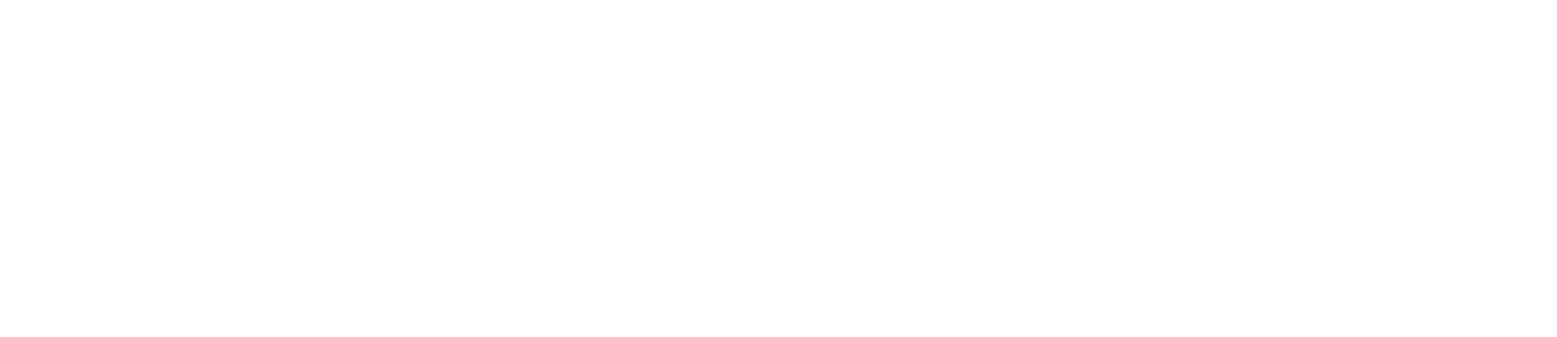
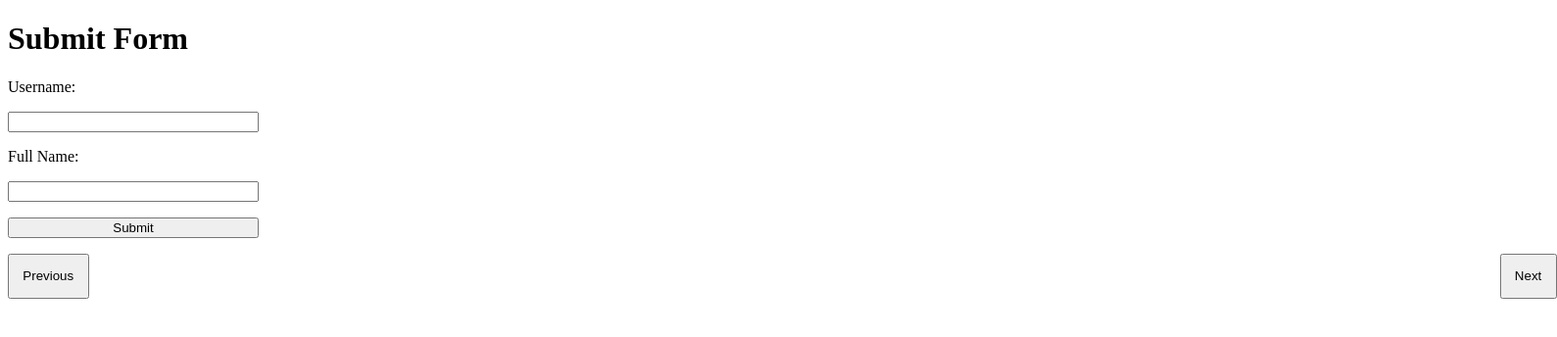
Before and after one commit to Jasmine-Abucejo/React-Practices, a React (Vite) app: page /submitform in a window 1280 px wide. Before the commit this address had no page. Shown: the top 344 px of the page at 98% size, 1589 px wide, since content can reach past the window. Built offline with nearby package versions, Linux system fonts and the light colour scheme.

Commit message:
useState: Submit Form

```diff
--- a/src/Progressbar.jsx
+++ b/src/Progressbar.jsx
@@ -1,7 +1,14 @@
 import { useState } from "react";
-import { set } from "react-hook-form";
+import { useNavigate } from "react-router-dom";
 
 function Progressbar() {
+  const navigate = useNavigate();
+  const back = () => {
+    navigate("/todo");
+  };
+  const next = () => {
+    navigate("/submitform");
+  };
   const [percent, setPercent] = useState(0);
   const [computed, setComputed] = useState(0);
   const handleChange = (e) => {
@@ -42,15 +49,31 @@
         </div>
       </div>
       <div style={{ marginTop: "1em" }}>
+        <progress value={percent * 0.01} /> {percent}%
         <form action="">
           <input
             type="number"
             name="percent"
             id="percent"
             onChange={handleChange}
-          />{" "}
+          />
           Input percentage
         </form>
+      </div>
+      <div
+        style={{
+          display: "flex",
+          flexDirection: "row",
+          marginTop: "1em",
+          gap: "90em",
+        }}
+      >
+        <button style={{ padding: "1em" }} onClick={back}>
+          Previous
+        </button>
+        <button style={{ padding: "1em" }} onClick={next}>
+          Next
+        </button>
       </div>
     </div>
   );
--- /dev/null
+++ b/src/Submitform.jsx
@@ -0,0 +1,75 @@
+import { useState } from "react";
+import { useNavigate } from "react-router-dom";
+import { useForm } from "react-hook-form";
+
+function Submitform() {
+  const navigate = useNavigate();
+  const back = () => {
+    navigate("/progressbar");
+  };
+  const next = () => {
+    navigate("/submitform");
+  };
+  const { register, handleSubmit } = useForm();
+  const [username, setUsername] = useState("");
+  const [fullname, setFullname] = useState("");
+  const onSubmit = (data) => {
+    console.log(data.username);
+    setUsername(data.username);
+    setFullname(data.fullname);
+    document.getElementById("container").style.display = "block";
+  };
+  return (
+    <div>
+      <h1>Submit Form </h1>
+      <form
+        onSubmit={handleSubmit(onSubmit)}
+        style={{
+          display: "flex",
+          flexDirection: "column",
+          gap: "1em",
+          width: "20vw",
+        }}
+      >
+        <label htmlFor="uname">Username: </label>
+        <input
+          type="text"
+          name="username"
+          id="uname"
+          {...register("username")}
+        />
+        <label htmlFor="fname">Full Name: </label>
+        <input
+          type="text"
+          name="fullname"
+          id="fname"
+          {...register("fullname")}
+        />
+        <button type="submit">Submit</button>
+      </form>
+      <div id="container" style={{ display: "none" }}>
+        <h2>Request Sent to DB with below request data</h2>
+        <ul>
+          <li>Username: {username}</li>
+          <li>Full Name: {fullname}</li>
+        </ul>
+      </div>
+      <div
+        style={{
+          display: "flex",
+          flexDirection: "row",
+          marginTop: "1em",
+          gap: "90em",
+        }}
+      >
+        <button style={{ padding: "1em" }} onClick={back}>
+          Previous
+        </button>
+        <button style={{ padding: "1em" }} onClick={next}>
+          Next
+        </button>
+      </div>
+    </div>
+  );
+}
+export default Submitform;
--- a/src/main.jsx
+++ b/src/main.jsx
@@ -5,6 +5,7 @@
 import { Route, Routes, BrowserRouter } from "react-router-dom";
 import Todo from "./Todo.jsx";
 import Progressbar from "./Progressbar.jsx";
+import Submitform from "./Submitform.jsx";
 
 ReactDOM.createRoot(document.getElementById("root")).render(
   <BrowserRouter>
@@ -13,6 +14,7 @@
       <Route path="/stopwatch" element={<Stopwatch />} />
       <Route path="/todo" element={<Todo />} />
       <Route path="/progressbar" element={<Progressbar />} />
+      <Route path="/submitform" element={<Submitform />} />
     </Routes>
   </BrowserRouter>
 );
```
